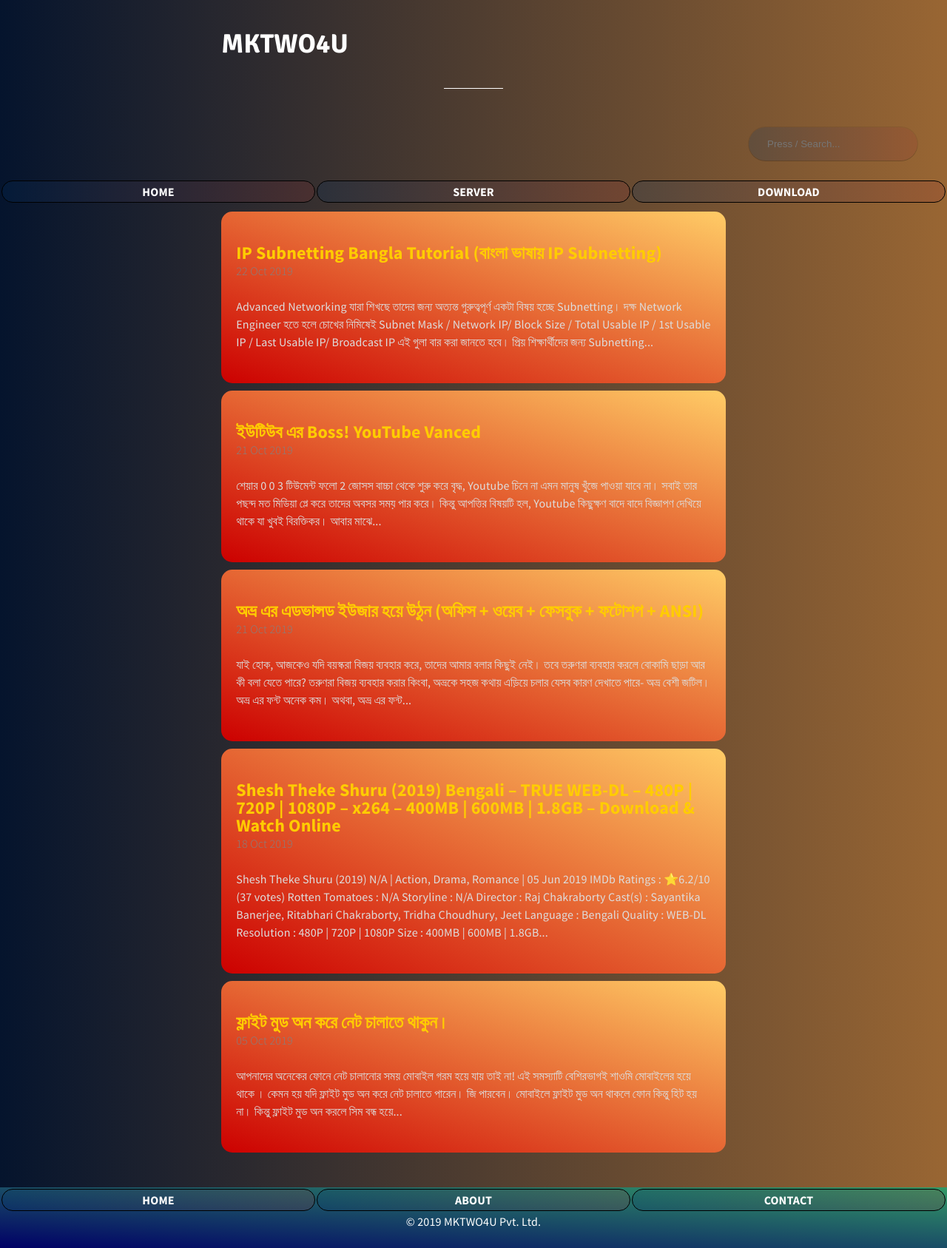
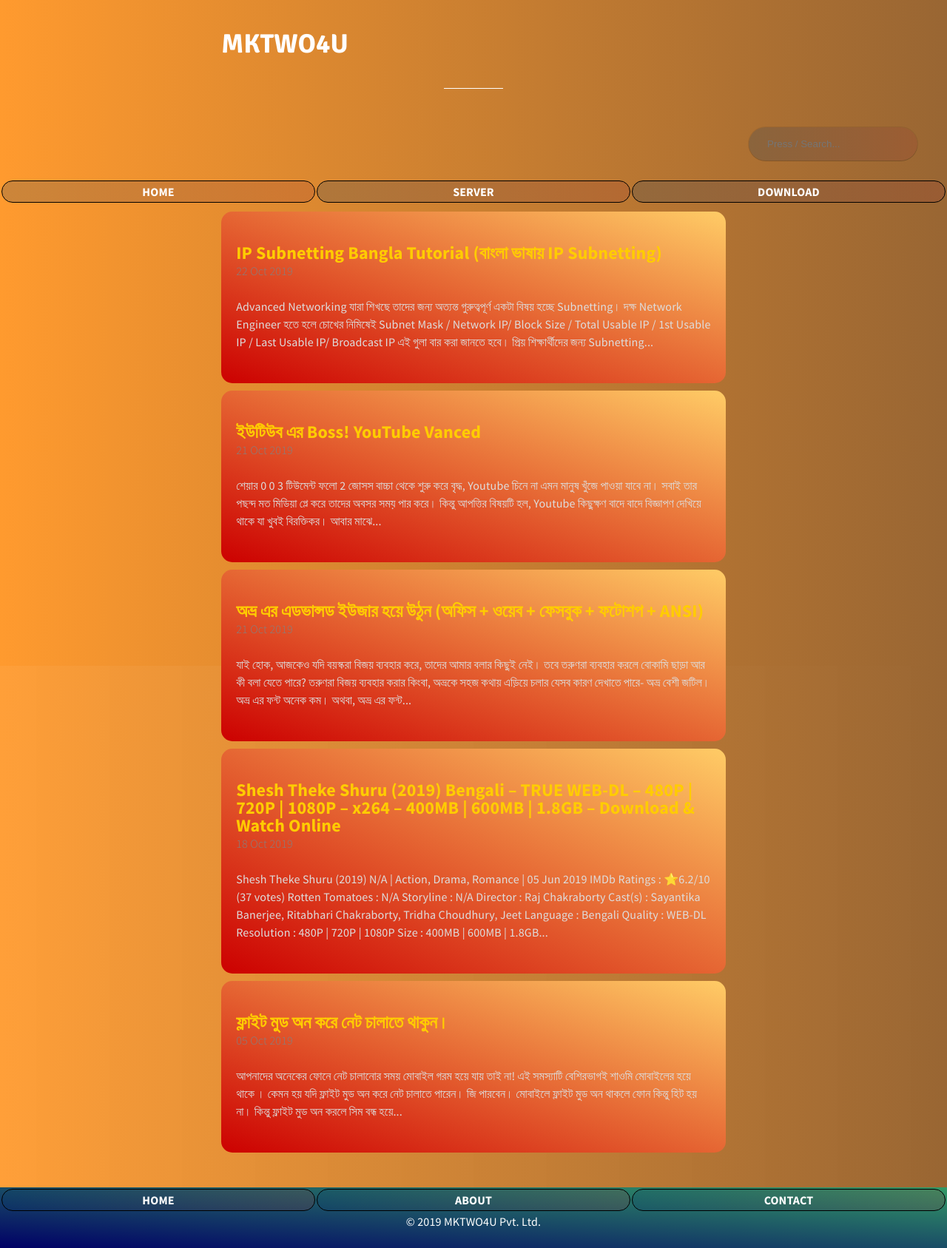
Before and after one commit to bdmilan/blog, a Jekyll site: the page built from index.html, in a window 1280 px wide. Shown: the whole page at 74% size. Built offline with Jekyll 4.4.1, drawn with Linux system fonts in a browser that asks for light colours; the list of posts is cut into pages by our own code.

Commit message:
Update layout.scss

```diff
--- a/_sass/layout.scss
+++ b/_sass/layout.scss
@@ -4,7 +4,7 @@
 html, body {
 	height: 100%;
 	min-width: auto;
-	background: linear-gradient(to left, #996633 0%, #05142d 100%);
+	background: linear-gradient(to left, #996633 0%, #ff9a2ef2 100%);
 
 }
 
```
